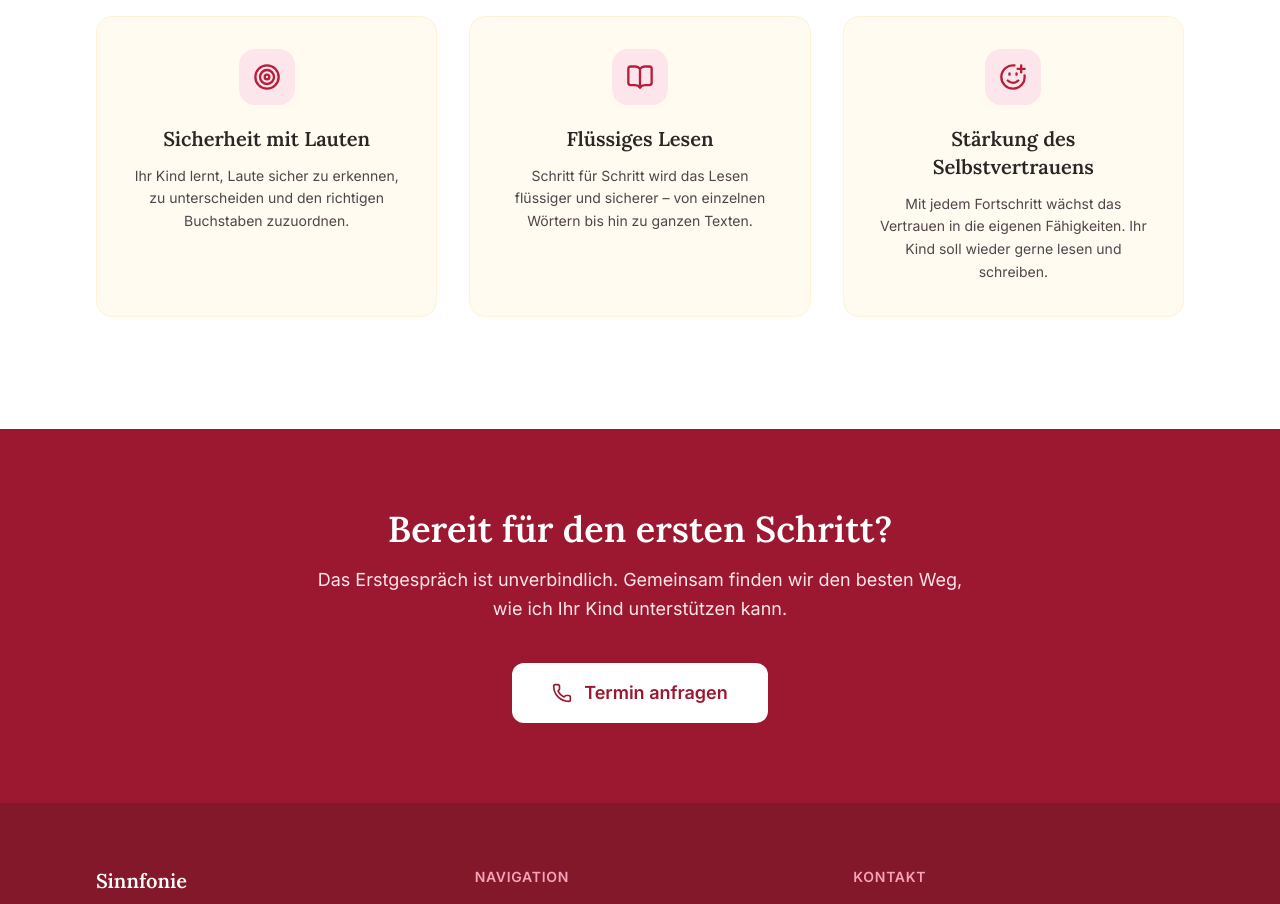
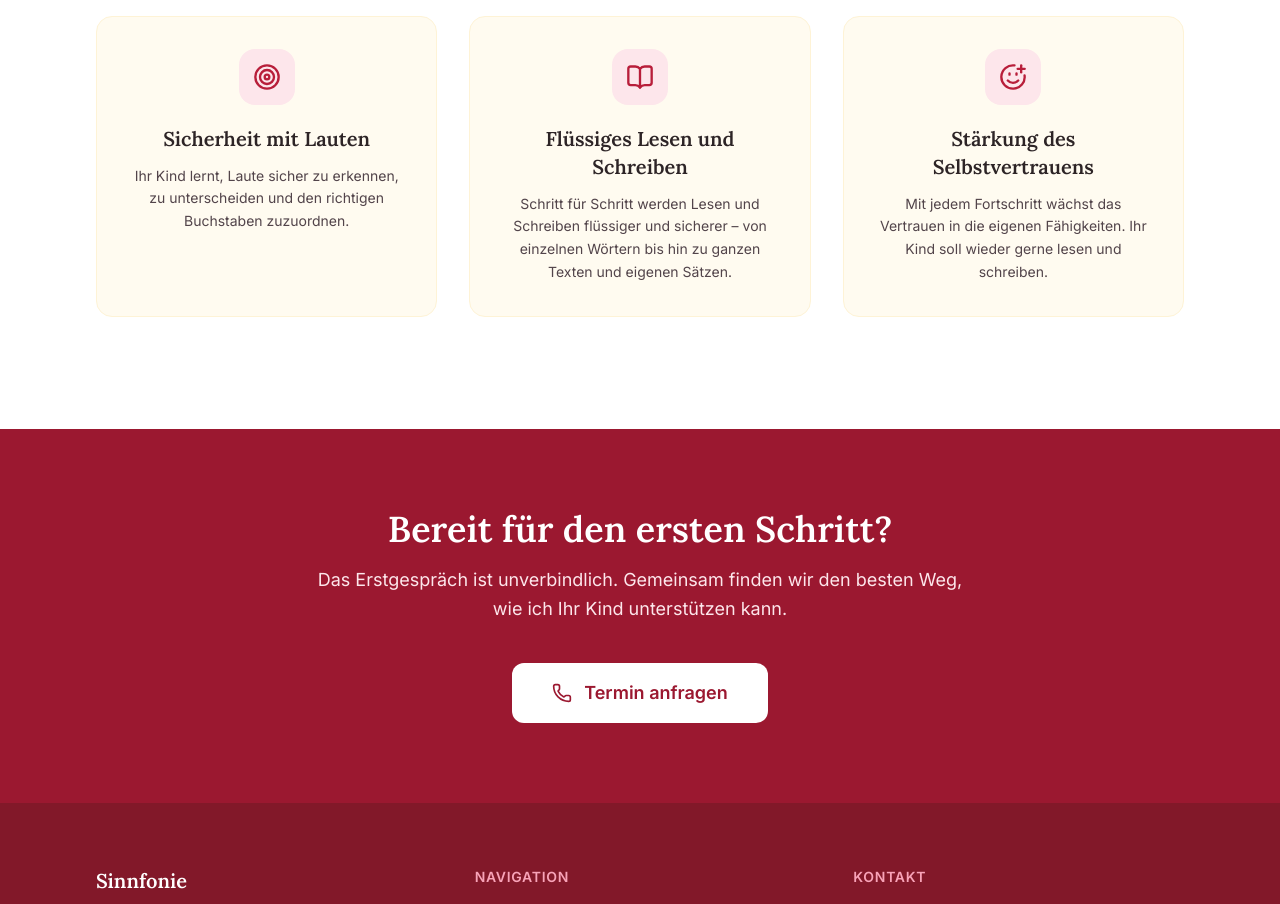
Before and after one commit to SamsiGg/Sinnfonie-Webiste, a Next.js app: page /lrs in a window 1280 px wide. Shown: the part 3560-4464 px from the top of the page. Built offline with nearby package versions, Linux system fonts and the light colour scheme.

Commit message:
Update LRS goal to include writing alongside reading
Made-with: Cursor

```diff
--- a/src/app/lrs/page.tsx
+++ b/src/app/lrs/page.tsx
@@ -43,9 +43,9 @@ const goals = [
   },
   {
     icon: BookOpen,
-    title: "Flüssiges Lesen",
+    title: "Flüssiges Lesen und Schreiben",
     description:
-      "Schritt für Schritt wird das Lesen flüssiger und sicherer – von einzelnen Wörtern bis hin zu ganzen Texten.",
+      "Schritt für Schritt werden Lesen und Schreiben flüssiger und sicherer – von einzelnen Wörtern bis hin zu ganzen Texten und eigenen Sätzen.",
   },
   {
     icon: SmilePlus,
```
